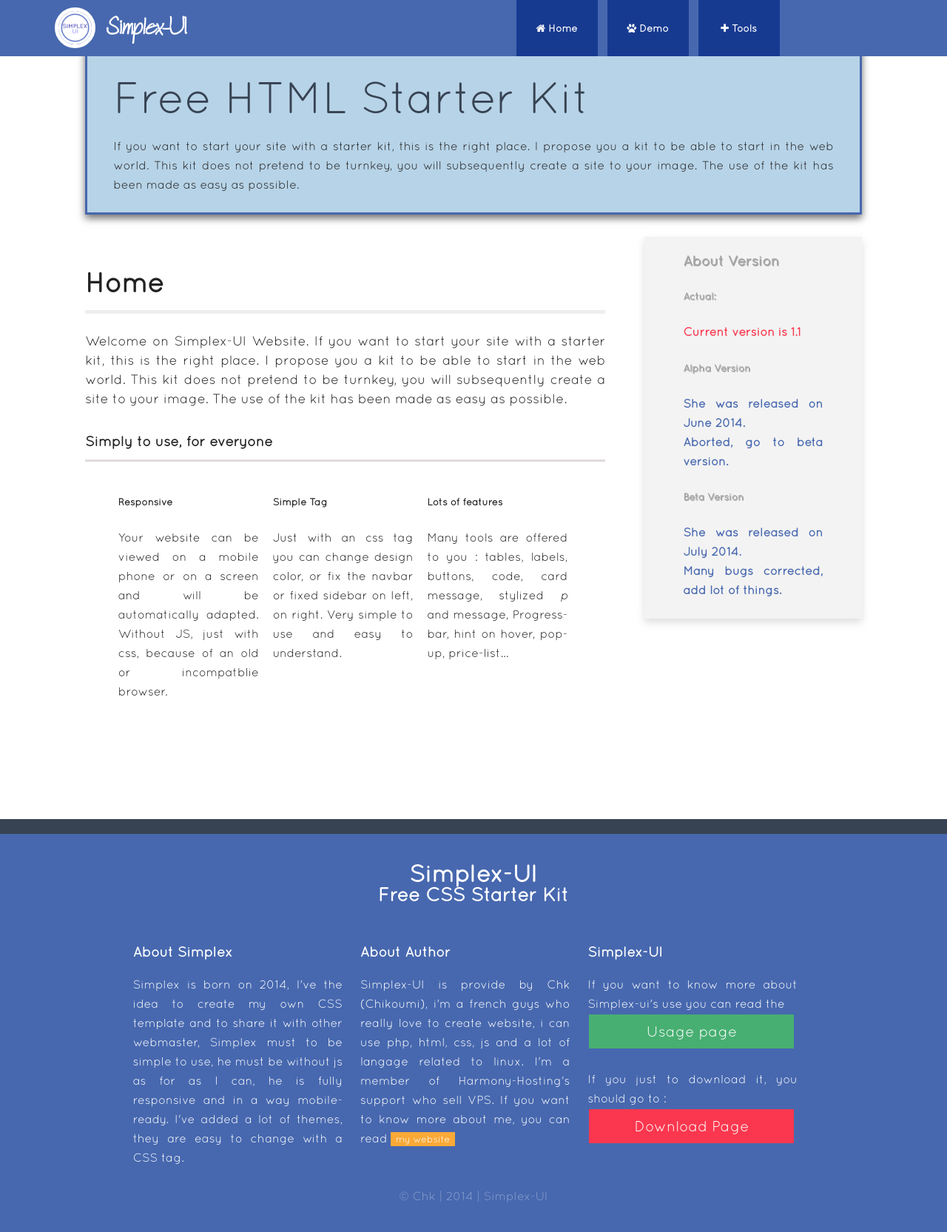
After one commit to Chikoumi/Simplex-UI, a PHP site: page / in a window 1280 px wide. The commit adds this page. Shown: the whole page at 74% size. Run offline with PHP 8.4, Linux system fonts and the light colour scheme.

Commit message:
Update before release

```diff
--- a/website/include/footer.php
+++ b/website/include/footer.php
@@ -17,15 +17,17 @@
                           Simplex-UI is provide by Chk (Chikoumi), i'm a french guys who really love to create
                           website, i can use php, html, css, js and a lot of langage related to linux. I'm a member of
                           Harmony-Hosting's support who sell VPS. If you want to know more about me, you can read
-                          <a href="http://chikoumi.com">my website</a>
+                          <a target="_blank" href="http://chikoumi.com" class="lbl yellow">my website</a>
                     </div>
                     <div class="col-3">
                         <h3>Simplex-UI</h3>
-                            If you want to know more about Simplex-ui's use you can read the <a href="/use">Utilisation page</a>.
-                            If you just to download it, you should go to <a href="/download">Download Page</a>.
+                            If you want to know more about Simplex-ui's use you can read the <br>
+                            <a class="button button-green button-big button-block" href="/use">Usage page</a>
+                            <br>If you just to download it, you should go to : <br>
+                            <a class="button button-red button-big button-block" href="/download">Download Page</a>
                     </div>
                 </div>
-                <p class="copy">&copy; <a href="http://chikoumi.com">Chk</a> | 2014 | Simplex-UI</p>
+                <p class="copy">&copy; <a target="_blank" href="http://chikoumi.com">Chk</a> | 2014 | Simplex-UI</p>
             </footer>
         </div>
         <!-- End-sticky-footer -->
@@ -34,6 +36,6 @@
         <script src="js/jquery-1.11.0.min.js"></script>
         <script src="js/general.js"></script> <!-- JS GENERAL code -->
         <!-- end-JS-invocation -->
-        <?php if ($titre = "Demo") { echo '<script src="demo.js"></script>';} ?>
+        <?php if ($titre == "Demo") { echo '<script src="demo.js"></script>';} ?>
     </body>
 </html>
--- a/website/include/header.php
+++ b/website/include/header.php
@@ -14,7 +14,7 @@
         <link rel="stylesheet" type="text/css" href="css/main.css"> <!-- call main css (require) -->
         <link rel="stylesheet" type="text/css" href="css/col.css"> <!-- call colonne system (require)-->
 
-        <link rel="stylesheet" type="text/css" href="demo.css"> <!-- Juste here for demo-->
+        <?php if ($titre == "Demo") { echo '<link rel="stylesheet" type="text/css" href="demo.css"> <!-- Juste here for demo-->';} ?>
     </head>
     <body class="blue"> <!-- Just apply color to body wich modify footer & navbar color : default, red, yellow, blue, green && -->
 
@@ -33,6 +33,7 @@
                                 <ul><!-- DropDown -->
                                     <li><a href="/download"><i class="fa fa-slark"></i> Download</a></li>
                                     <li><a href="/use"><i class="fa fa-slark"></i> How to use</a></li>
+                                    <li><a target="_blank" href="https://github.com/Chikoumi/Simplex-UI"><i class="fa fa-slark"></i> Github</a></li>
                                 </ul><!-- End DropDown -->
                             </li>
                         </ul>
@@ -42,7 +43,7 @@
 
                 </header>
             </div>
-        <?php if ($titre = "Demo") { echo '<div class="color-container">
+        <?php if ($titre == "Demo") { echo '<div class="color-container">
                 <a>Themes :</a><br>
                 <span onclick="colors(\'blue\')" class="color-change blue"> </span>
                 <span onclick="colors(\'red\')" class="color-change red"> </span>
@@ -55,3 +56,24 @@
                 <span onclick="navbar(\'page top-nav\')" class="lbl green">On</span> <span onclick="navbar(\'page *top-nav\')" class="lbl red">Off</span>
 
         </div>';} ?>
+                    <!-- main-container -->
+            <div class="main-container">
+                <!-- main -->
+                <div class="main wrapper clearfix">
+            <div class="showcase">
+                <h1>Free HTML Starter Kit</h1>
+               If you want to start your site with a starter kit, this is the right place. I propose you a kit to be able to start in the web world. This kit does not pretend to be turnkey, you will subsequently create a site to your image. The use of the kit has been made as easy as possible.
+
+            </div>
+
+            <div class="sidebar right"><!-- Just write Right or left to choose sidebar version -->
+                    <h3>About Version</h3>
+                    <h5>Actual:</h5>
+                    <p class="hl-red">Current version is 1.1</p>
+                    <h5>Alpha Version</h5>
+                    <p class="hl-blue">She was released on June 2014.
+                    <br>Aborted, go to beta version.</p>
+                    <h5>Beta Version</h5>
+                    <p class="hl-blue">She was released on July 2014.
+                    <br>Many bugs corrected, add lot of things.</p>
+                </div>
--- /dev/null
+++ b/website/index.php
@@ -0,0 +1,34 @@
+<?php $titre ="Home"; include("include/header.php");?>
+
+            <div class="article">
+                    <div class="header">
+                        <h1>Home</h1>
+                        <p>Welcome on Simplex-UI Website. If you want to start your site with a starter kit, this is the right place. I propose you a kit to be able to start in the web world. This kit does not pretend to be turnkey, you will subsequently create a site to your image. The use of the kit has been made as easy as possible.</p>
+                    </div>
+                    <h3 class="separate">Simply to use, for everyone</h3>
+
+                            <div class="grid">
+                                <div class="col_1">
+                                    <h5>Responsive</h5>
+                                  Your website can be viewed on a mobile phone or on a screen and will be automatically adapted. Without JS, just with css, because of an old or incompatblie browser.
+                                </div>
+                                <div class="col_1">
+                                    <h5>Simple Tag</h5>
+                                    Just with an css tag you can change design color, or fix the navbar or
+                                    fixed sidebar on left, on right. Very simple to use and easy to understand.
+                                </div>
+                                <div class="col_1">
+                                    <h5>Lots of features</h5>
+                                    Many tools are offered to you : tables, labels, buttons, code, card message, stylized <i>p</i> and message, Progress-bar, hint on hover, pop-up, price-list...
+                                </div>
+
+                            </div>
+
+
+                </div>
+
+                </div> <!-- End-main -->
+            </div> <!-- End-main-container -->
+    </div><!-- End-Page -->
+
+<?php include("include/footer.php"); ?>
```
Also changed, not shown: website/demo.php (+0 -19 lines), website/download.php (added, +19 -0 lines), website/use.php (added, +34 -0 lines), 1 other file.
